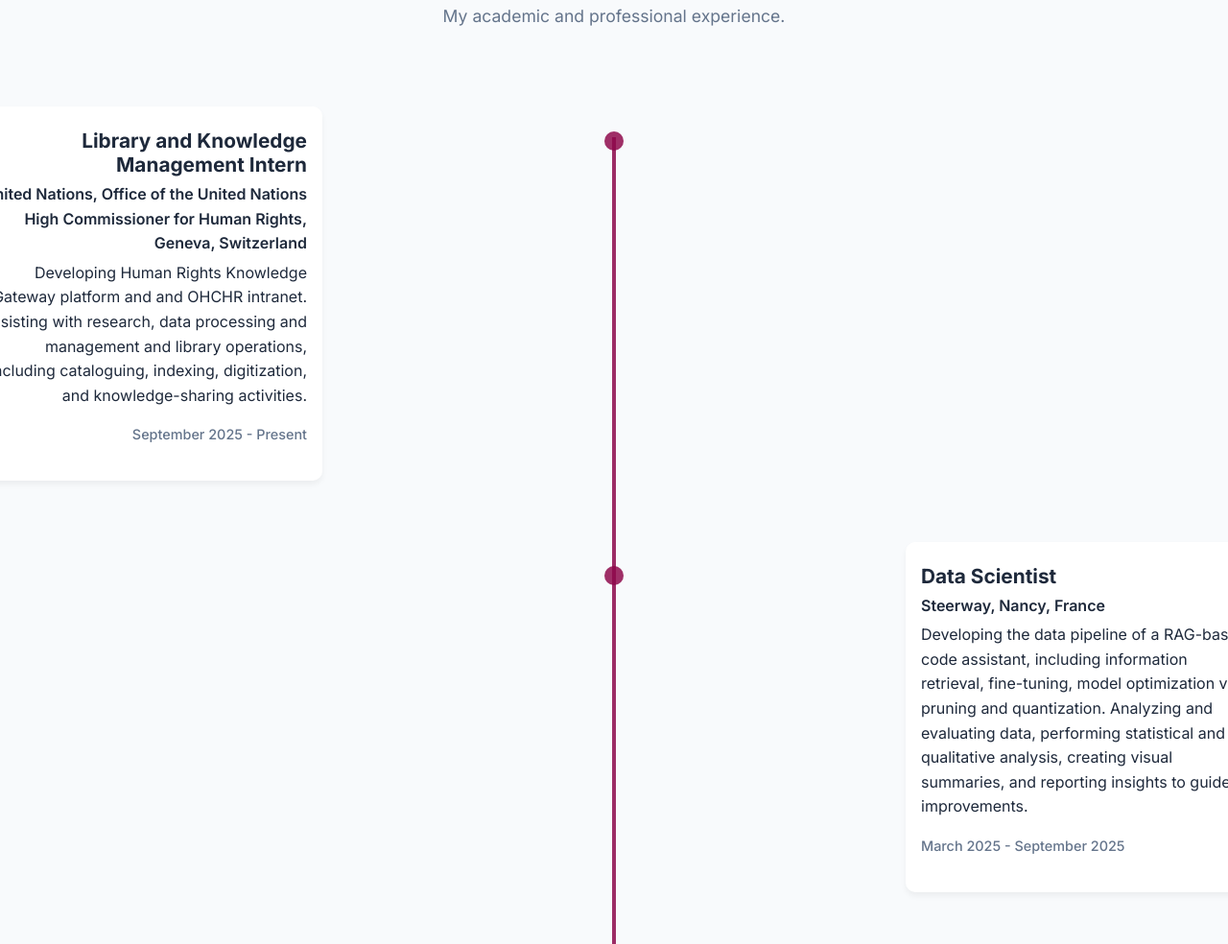
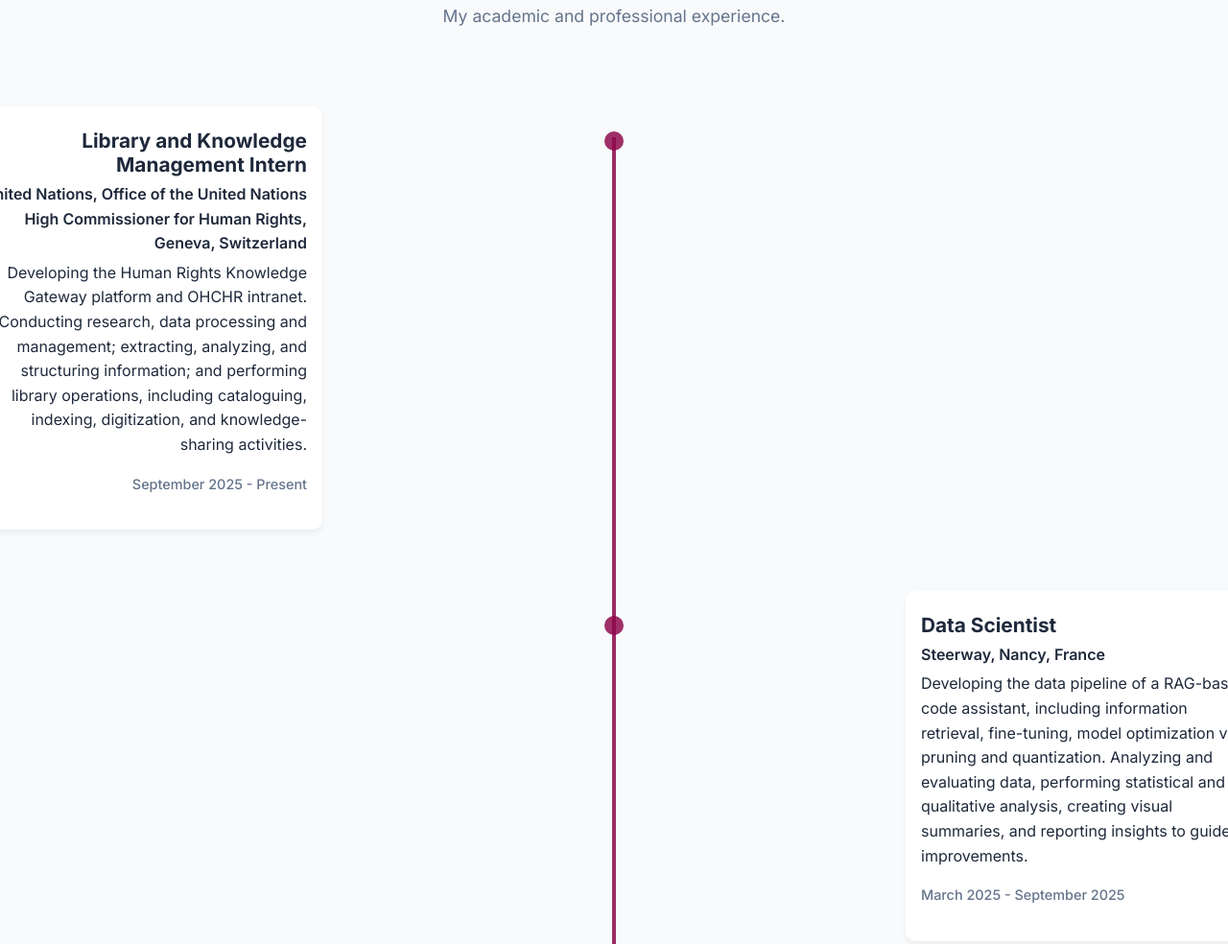
Before and after one commit to rey-dal/rey-dal.github.io, a plain HTML site: page index.html in a window 1280 px wide. Shown: the part 2006-2990 px from the top of the page at 96% size. Drawn offline with nearby package versions, Linux system fonts and the light colour scheme.

Commit message:
update txt

```diff
--- a/index.html
+++ b/index.html
@@ -135,7 +135,7 @@
                   <div class="timeline-content">
                     <h3>Library and Knowledge Management Intern</h3>
                     <h4>United Nations, Office of the United Nations High Commissioner for Human Rights, Geneva, Switzerland</h4>
-                    <p>Developing Human Rights Knowledge Gateway platform and and OHCHR intranet. Assisting with research, data processing and management and library operations, including cataloguing, indexing, digitization, and knowledge-sharing activities.</p>
+                    <p>Developing the Human Rights Knowledge Gateway platform and OHCHR intranet. Conducting research, data processing and management; extracting, analyzing, and structuring information; and performing library operations, including cataloguing, indexing, digitization, and knowledge-sharing activities.</p>
                     <p class="timeline-date">September 2025 - Present</p>
                   </div>
                 </div>
--- a/js/script.js
+++ b/js/script.js
@@ -504,7 +504,7 @@ function initLanguageToggle() {
         'footer-text': 'Tous droits réservés',
         'developed-by': 'Développé par rey-dal',
         // Experience section translations
-        'exp-master2-title': 'Master 2, Industries de la Langue',
+        'exp-master2-title': 'Master 2, Linguistic Data Sciences',
         'exp-master2-school': 'Université Grenoble Alpes, France',
         'exp-master2-desc': 'Formation en traitement automatique des langues (TAL), apprentissage automatique et programmation.',
         'exp-master2-date': 'Septembre 2024 – Septembre 2025',
@@ -513,7 +513,7 @@ function initLanguageToggle() {
         'exp-master1-date': 'Septembre 2023 – Septembre 2024',
         'exp-un-title': 'Stagiaire en Gestion des connaissances',
         'exp-un-company': 'Nations Unies, Haut-Commissaire des Nations Unies aux droits de l\'homme, Genève, Suisse',
-        'exp-un-desc': 'Développement de la plateforme Human Rights Knowledge Gateway et l’intranet de l’HCDH. Assister dans la recherche, le traitement et la gestion des données et les tâches de la bibliothèque, y compris le catalogage, l’indexation et la numérisation.',
+        'exp-un-desc': 'Développement de la plateforme Human Rights Knowledge Gateway et de l\’intranet de l\’HCDH. Recherche, traitement et gestion des données ; extraction, analyse et structuration des informations ; et réalisation des opérations de la bibliothèque, y compris le catalogage, l\’indexation, la numérisation et le partage des connaissances.',
         'exp-un-date': 'Septembre 2025 - Présent',
         'exp-nlp-title': 'Data Scientist',
         'exp-nlp-company': 'Steerway, Nancy, France',
@@ -704,7 +704,7 @@ function initLanguageToggle() {
             updateExperienceItem(timelineItems[0], {
                 title: currentLanguage === 'en' ? 'Library and Knowledge Management Intern' : translations['exp-un-title'],
                 school: currentLanguage === 'en' ? 'United Nations, Office of the United Nations High Commissioner for Human Rights, Geneva, Switzerland' : translations['exp-un-company'],
-                desc: currentLanguage === 'en' ? 'Developing Human Rights Knowledge Gateway platform and OHCHR intranet. Assisting with research, data processing and management and library operations, including cataloguing, indexing, digitization, and knowledge-sharing activities.' : translations['exp-un-desc'],
+                desc: currentLanguage === 'en' ? 'Developing the Human Rights Knowledge Gateway platform and OHCHR intranet. Conducting research, data processing and management; extracting, analyzing, and structuring information; and performing library operations, including cataloguing, indexing, digitization, and knowledge-sharing activities.' : translations['exp-un-desc'],
                 date: currentLanguage === 'en' ? 'September 2025 - Present' : translations['exp-un-date']
             });
             // Data Scientist
```
